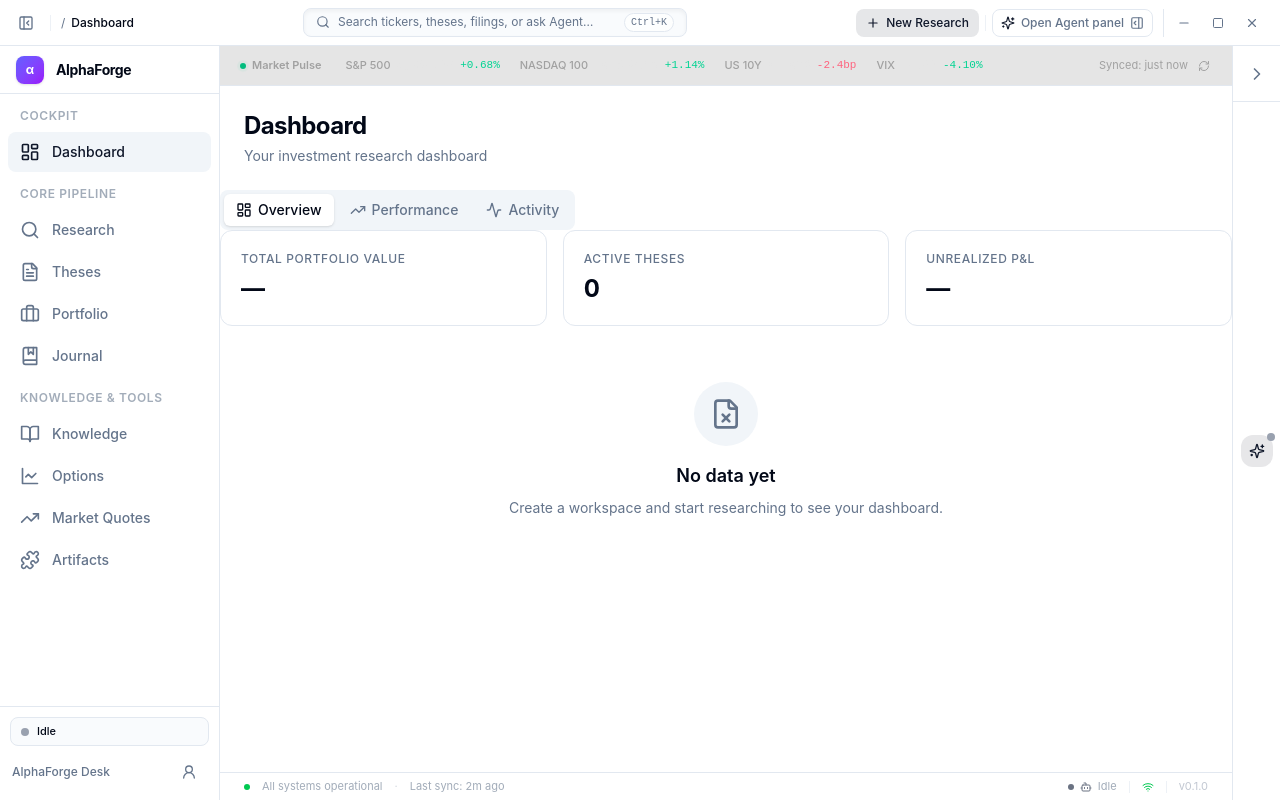
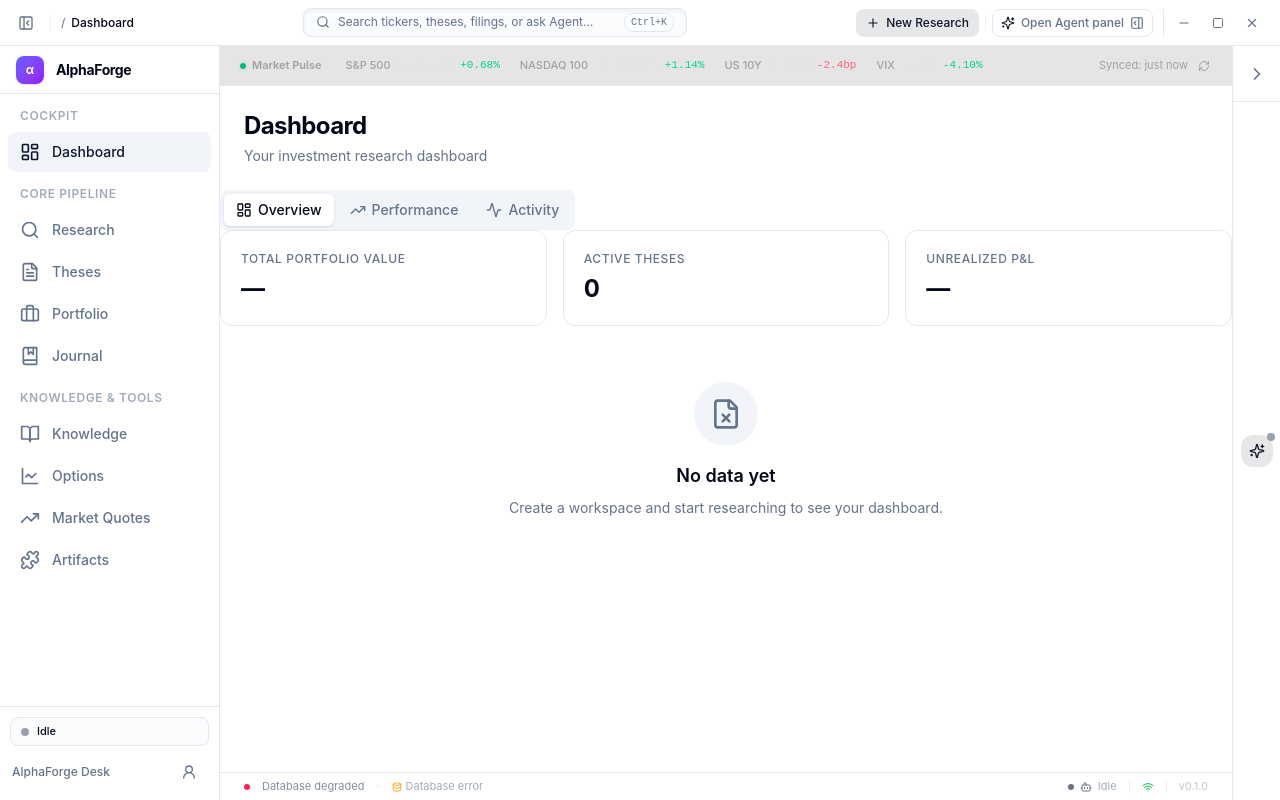
Before and after one commit to BerryUIKI/alpha-forge, a React (Vite) app in the folder apps/desktop/: page / in a window 1280 px wide. Built offline with nearby package versions, Linux system fonts and the light colour scheme.

Commit message:
feat(gui): connect StatusBar to useSystemHealth for live db monitoring

```diff
--- a/apps/desktop/src/components/layout/MainContent/StatusBar.tsx
+++ b/apps/desktop/src/components/layout/MainContent/StatusBar.tsx
@@ -7,10 +7,11 @@
  * @version GUI-M0
  */
 
-import { Wifi, WifiOff, Bot, Activity, Settings, AlertCircle } from "lucide-react";
+import { Wifi, WifiOff, Bot, Activity, Settings, AlertCircle, Database } from "lucide-react";
 import { useLocale } from "@/lib/i18n/useLocale";
 import { useNetworkStatus } from "@/hooks/useNetworkStatus";
 import { useAgentGlobalStatus } from "@/hooks/useAgentStatus";
+import { useSystemHealth } from "@/hooks/useSystemHealth";
 
 // Version from package.json (would be injected at build time)
 const APP_VERSION = "0.1.0";
@@ -19,6 +20,7 @@
   const { t } = useLocale();
   const { isOnline } = useNetworkStatus();
   const { data: agentStatus = "idle" } = useAgentGlobalStatus();
+  const { isHealthy: isDbHealthy } = useSystemHealth();
 
   // Agent status config
   const agentStatusConfig = {
@@ -55,16 +57,36 @@
   const agentConfig = agentStatusConfig[agentStatus];
   const AgentIcon = agentConfig.icon;
 
+  const isSystemOperational = isOnline && isDbHealthy;
+
   return (
     <div className="flex h-7 items-center justify-between border-t border-border bg-background px-6">
       {/* Left: System status */}
       <div className="flex items-center gap-3">
-        <div className={`h-1.5 w-1.5 rounded-full ${isOnline ? "bg-green-500" : "bg-red-500"}`} />
-        <span className="text-[11px] text-muted-foreground/60">
-          {isOnline ? "All systems operational" : "Offline"}
+        <div
+          className={`h-1.5 w-1.5 rounded-full ${
+            !isOnline
+              ? "bg-amber-500"
+              : isSystemOperational
+                ? "bg-emerald-500"
+                : "bg-rose-500"
+          }`}
+        />
+        <span className="text-[11px] text-muted-foreground/80">
+          {!isOnline
+            ? t("systemOffline")
+            : isSystemOperational
+              ? t("systemOperational")
+              : t("systemDegraded")}
         </span>
         <span className="text-[11px] text-muted-foreground/30">·</span>
-        <span className="text-[11px] text-muted-foreground/60">Last sync: 2m ago</span>
+        <div
+          className="flex items-center gap-1 text-[11px] text-muted-foreground/60"
+          title={isDbHealthy ? t("dbHealthy") : t("dbUnhealthy")}
+        >
+          <Database className={`h-2.5 w-2.5 ${isDbHealthy ? "text-emerald-500" : "text-amber-500"}`} />
+          <span>{isDbHealthy ? t("dbHealthy") : t("dbUnhealthy")}</span>
+        </div>
       </div>
 
       {/* Right: Agent status + Version */}
--- a/apps/desktop/src/lib/i18n/locale.ts
+++ b/apps/desktop/src/lib/i18n/locale.ts
@@ -921,6 +921,13 @@
     highestInPeriod: "区间最高",
     lowestInPeriod: "区间最低",
     averageClose: "平均收盘",
+    // Status Bar & System Health
+    systemOperational: "系统运行正常",
+    systemDegraded: "数据库状态异常",
+    systemChecking: "正在检查系统状态…",
+    systemOffline: "已离线",
+    dbHealthy: "数据库已就绪",
+    dbUnhealthy: "数据库异常",
   },
   "en": {
     today: "Today",
@@ -1817,6 +1824,13 @@
     highestInPeriod: "Period High",
     lowestInPeriod: "Period Low",
     averageClose: "Average Close",
+    // Status Bar & System Health
+    systemOperational: "All systems operational",
+    systemDegraded: "Database degraded",
+    systemChecking: "Checking system health…",
+    systemOffline: "Offline",
+    dbHealthy: "Database ready",
+    dbUnhealthy: "Database error",
   },
 } as const;
 
```
Also changed, not shown: 2 other files (tests, documents, lock files or other folders).
